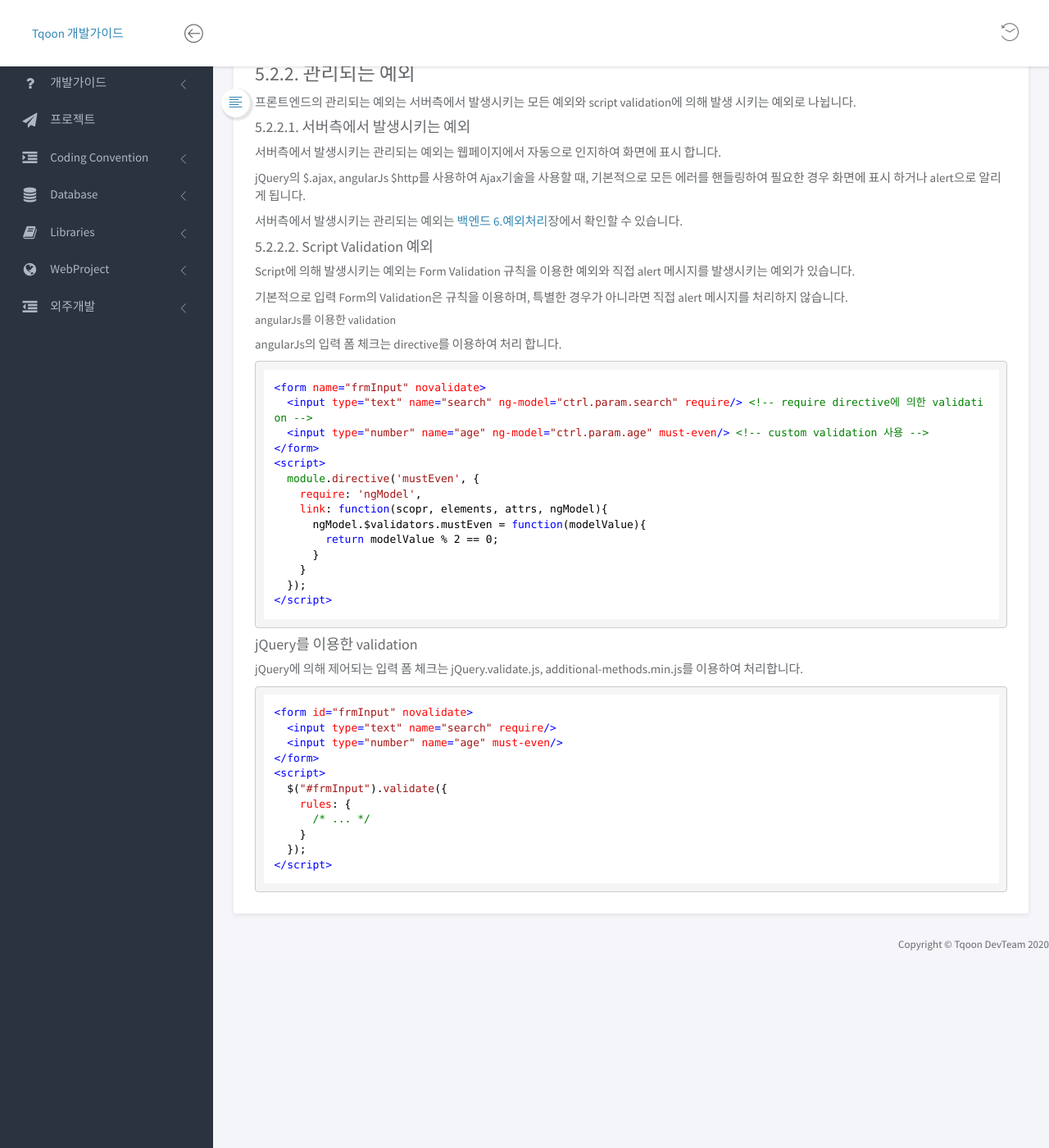
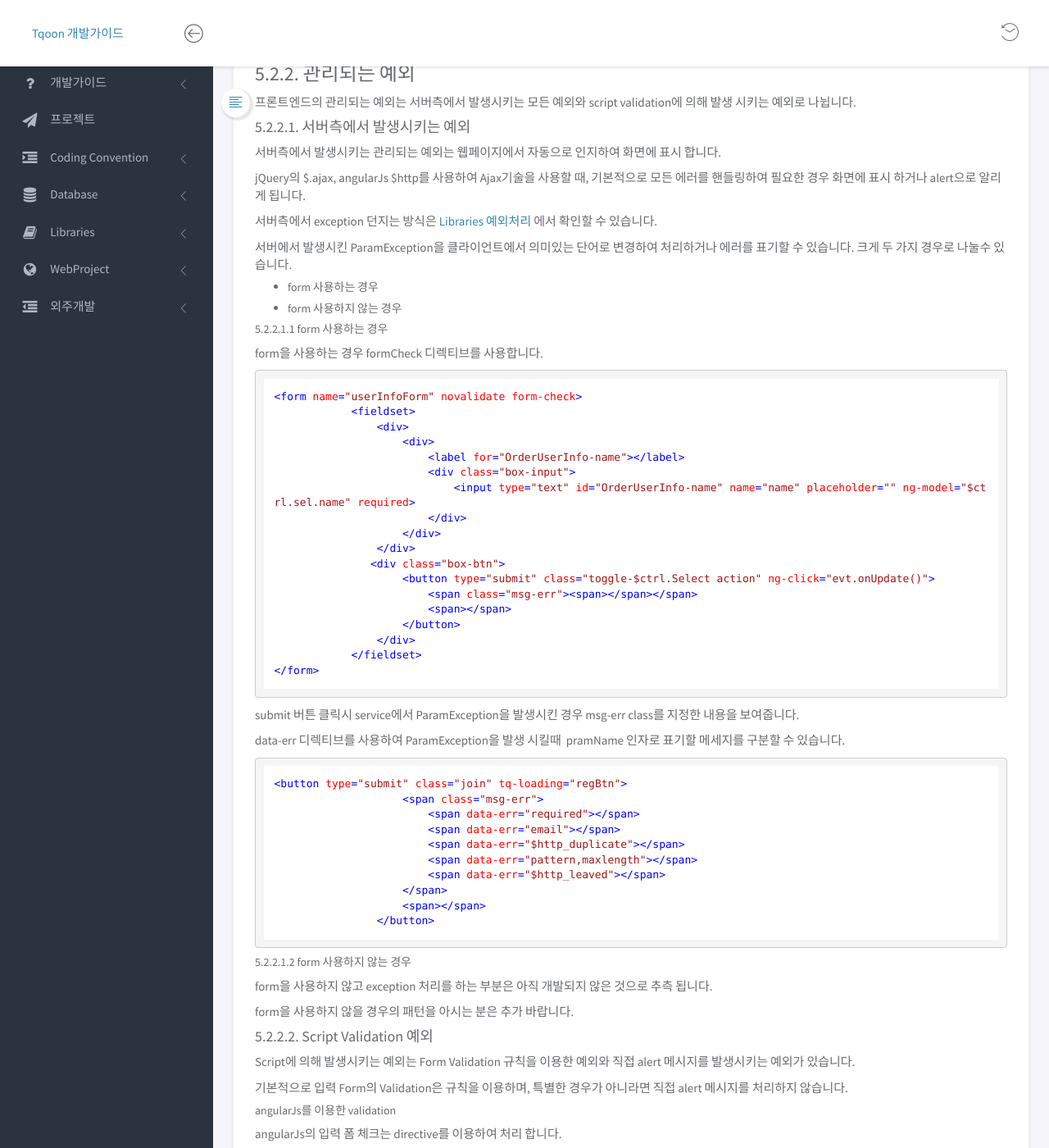
Before and after one commit to TqoonDevTeam/TqoonDevTeam.github.io, a Jekyll site: the page built from pages/devguide/webProject/tqoon2/exceptions.md, in a window 1280 px wide and 1400 px high, scrolled down 594 px. Shown: the whole window at 82% size. Built offline with Jekyll 4.4.1, drawn with Linux system fonts in a browser that asks for light colours; nearby versions of some CDN libraries.

Commit message:
exception 가이드 추가

```diff
--- a/pages/devguide/webProject/tqoon2/exceptions.md
+++ b/pages/devguide/webProject/tqoon2/exceptions.md
@@ -3,10 +3,10 @@ title: "예외처리"
 description: "프론트엔드 작성 > 5. 예외처리"
 tags: [개발가이드, 프론트엔드, 예외]
 history:
-  - version: '1.0'
-    date: '2019-09-09'
-    user: '최동호'
-    desc: '초안'
+  - version: '1.1'
+    date: '2020-05-22'
+    user: '안현규'
+    desc: ''
 ---
 # 5. 예외처리
 
@@ -30,7 +30,61 @@ history:
 
 jQuery의 $.ajax, angularJs $http를 사용하여 Ajax기술을 사용할 때, 기본적으로 모든 에러를 핸들링하여 필요한 경우 화면에 표시 하거나 alert으로 알리게 됩니다.
 
-서버측에서 발생시키는 관리되는 예외는 [백엔드 6.예외처리](/pages/devguide/backend/exceptions.html)장에서 확인할 수 있습니다.
+서버측에서 exception 던지는 방식은 [Libraries 예외처리](pages/devguide/libraries/exceptions.html) 에서 확인할 수 있습니다.
+
+서버에서 발생시킨 ParamException을 클라이언트에서 의미있는 단어로 변경하여 처리하거나 에러를 표기할 수 있습니다. 크게 두 가지 경우로 나눌수 있습니다.
+
+* #####  form 사용하는 경우
+
+* ##### form 사용하지 않는 경우
+
+##### 5.2.2.1.1 form 사용하는 경우
+
+form을 사용하는 경우 formCheck 디렉티브를 사용합니다.
+
+~~~ html
+<form name="userInfoForm" novalidate form-check>
+            <fieldset>
+                <div>
+                    <div>
+                        <label for="OrderUserInfo-name">{{::L.Name}}</label>
+                        <div class="box-input">
+                            <input type="text" id="OrderUserInfo-name" name="name" placeholder="{{::L.PlaceHolder_Name}}" ng-model="$ctrl.sel.name" required>
+                        </div>
+                    </div>
+                </div>
+               <div class="box-btn">
+                    <button type="submit" class="toggle-$ctrl.Select action" ng-click="evt.onUpdate()">
+                        <span class="msg-err"><span>{{::L.InvalidSubmit}}</span></span>
+                        <span>{{::L.Continue}}</span>
+                    </button>
+                </div>
+	    </fieldset>
+</form>
+~~~
+
+submit 버튼 클릭시 service에서 ParamException을 발생시킨 경우 msg-err class를 지정한 내용을 보여줍니다.
+
+data-err 디렉티브를 사용하여 ParamException을 발생 시킬때  pramName 인자로 표기할 메세지를 구분할 수 있습니다.
+
+~~~ html
+<button type="submit" class="join" tq-loading="regBtn">
+                    <span class="msg-err">
+                        <span data-err="required">{{::L.InputError_Required}}</span>
+                        <span data-err="email">{{::L.InputError_Email}}</span>
+                        <span data-err="$http_duplicate">{{::L.InputError_Duplicate}}</span>
+                        <span data-err="pattern,maxlength">{{::L.InputError_Password}}</span>
+                        <span data-err="$http_leaved">{{::L.InputError_Leaved}}</span>
+                    </span>
+                    <span>{{::L.Join}}</span>
+                </button>
+~~~
+
+##### 5.2.2.1.2 form 사용하지 않는 경우
+
+form을 사용하지 않고 exception 처리를 하는 부분은 아직 개발되지 않은 것으로 추측 됩니다.
+
+form을 사용하지 않을 경우의 패턴을 아시는 분은 추가 바랍니다.
 
 #### 5.2.2.2. Script Validation 예외
 Script에 의해 발생시키는 예외는 Form Validation 규칙을 이용한 예외와 직접 alert 메시지를 발생시키는 예외가 있습니다.
```
Also changed, not shown: pages/devguide/libraries/exceptions.md (+29 -12 lines).
